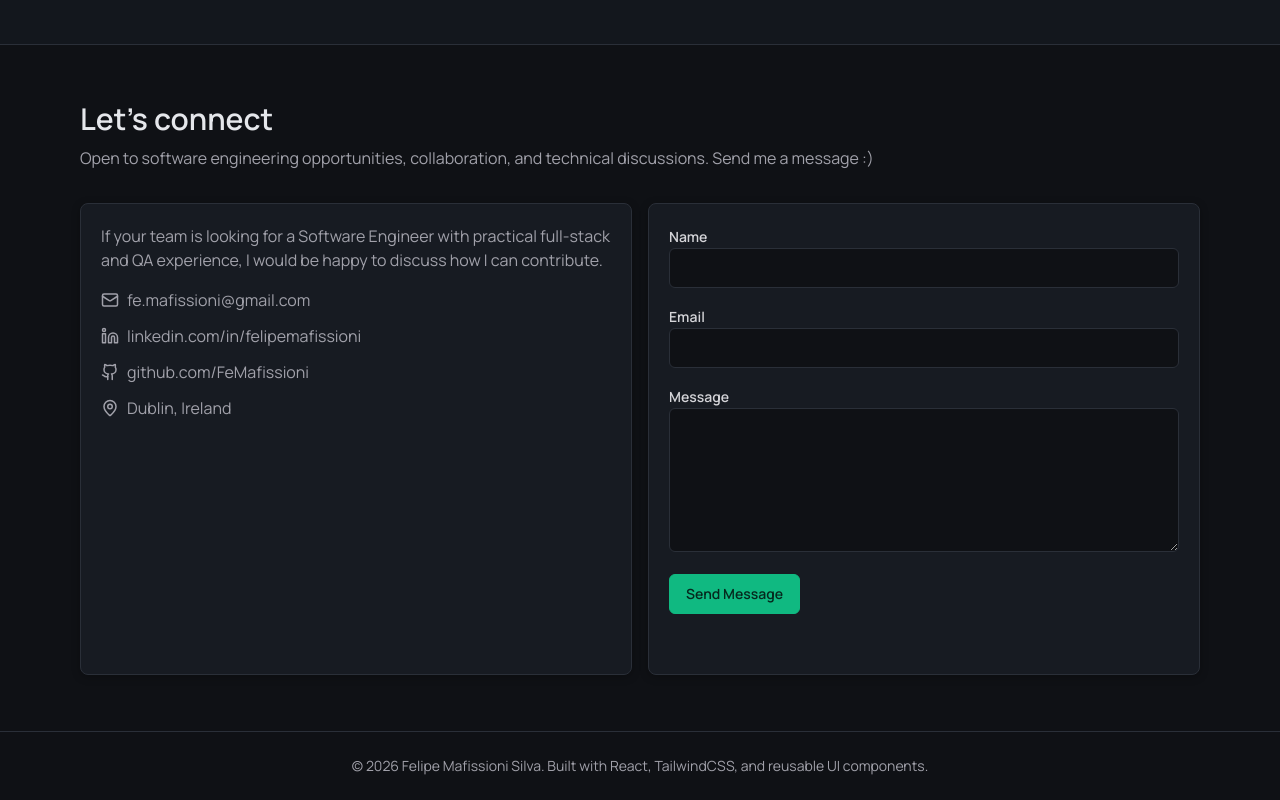
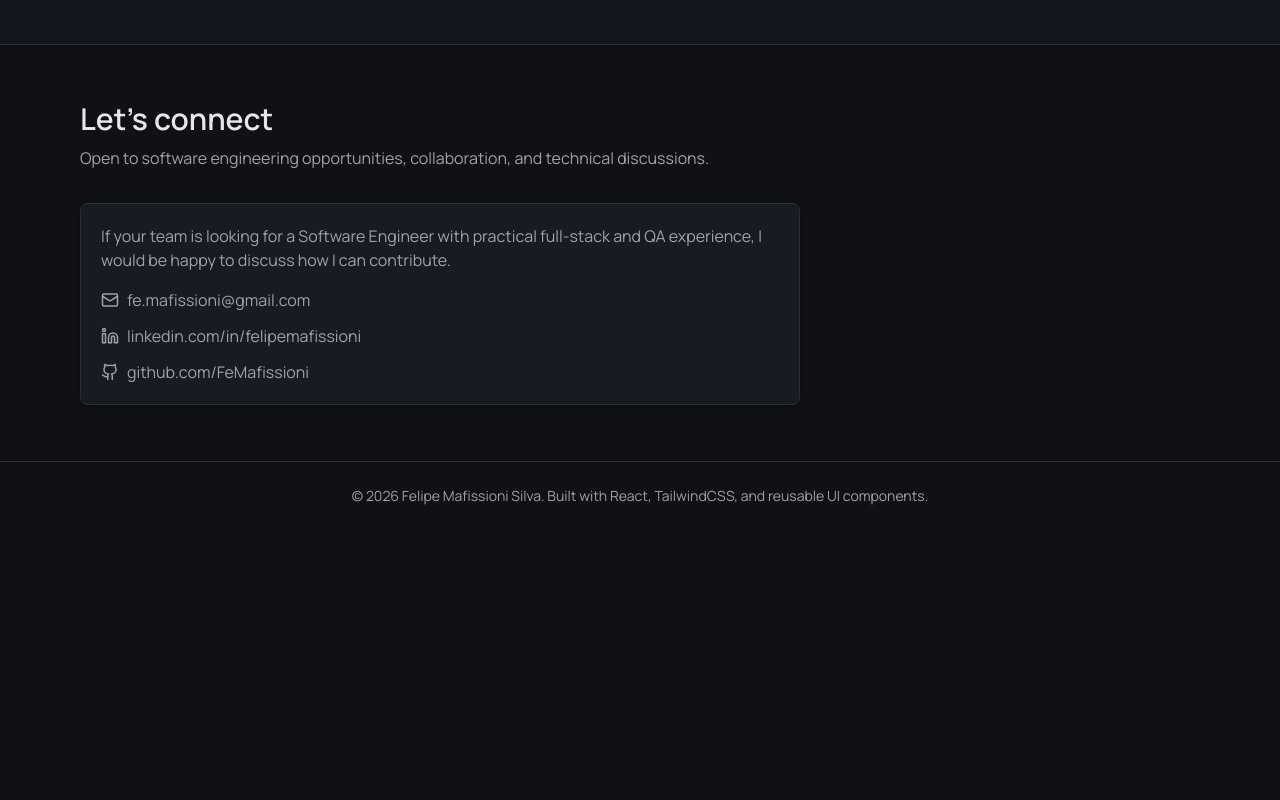
Before and after one commit to FeMafissioni/portfolio-mafissioni-dev, a React (Vite) app: page / in a window 1280 px wide. Shown: the part 3193-3993 px from the top of the page. After the commit the page ends 3723 px from the top, so only its background shows below. Built offline with nearby package versions, Linux system fonts and the light colour scheme.

Commit message:
Feat: Update CV and added ggym ai assist link repo

```diff
--- a/src/App.jsx
+++ b/src/App.jsx
@@ -13,7 +13,6 @@ import {
   Languages,
   Linkedin,
   Mail,
-  MapPin,
   Menu,
   X,
 } from "lucide-react";
@@ -40,8 +39,6 @@ import { GrOracle } from "react-icons/gr";
 import { Button } from "./components/ui/button";
 import { Card, CardDescription, CardTitle } from "./components/ui/card";
 import { Badge } from "./components/ui/badge";
-import { Input } from "./components/ui/input";
-import { Textarea } from "./components/ui/textarea";
 import { SectionHeader } from "./components/ui/section-header";
 
 const resumeFiles = {
@@ -54,8 +51,6 @@ const resumeFiles = {
     download: "Felipe_Curriculum_ATS_MAR2026_PT.pdf",
   },
 };
-
-const contactFormEndpoint = "https://formsubmit.co/ajax/32b891c9c489b0852b0ac8e64ee96a6d";
 
 const marketPlatformGallery = {
   en: [
@@ -222,8 +217,7 @@ const translations = {
               "The workflow became faster and more consistent, with clearer visibility of progression trends. The bot is available on Telegram as Gym Assist Bot (@GymAiMafissioniBot).",
           },
           tags: ["Node.js", "TypeScript", "Telegram Bot API", "PostgreSQL", "Railway", "ChatGPT API"],
-          githubUrl:
-            "https://github.com/search?q=user%3AFeMafissioni+gym+assist+bot&type=repositories",
+          githubUrl: "https://github.com/FeMafissioni/gym-ai-assistant",
         },
         {
           slug: "market-price-platform",
@@ -321,7 +315,7 @@ const translations = {
           period: "2023",
         },
         {
-          title: "Azure Pipelines CI/CD, Docker, and Kubernetes in Azure DevOps",
+          title: "Azure Pipelines - CI/CD, Docker and Kubernetes in Azure DevOps",
           institution: "Azure DevOps",
           period: "Current",
         },
@@ -376,17 +370,9 @@ const translations = {
       eyebrow: "Contact",
       title: "Let's connect",
       subtitle:
-        "Open to software engineering opportunities, collaboration, and technical discussions. Send me a message :)",
+        "Open to software engineering opportunities, collaboration, and technical discussions.",
       intro:
         "If your team is looking for a Software Engineer with practical full-stack and QA experience, I would be happy to discuss how I can contribute.",
-      nameLabel: "Name",
-      emailLabel: "Email",
-      messageLabel: "Message",
-      submitLabel: "Send Message",
-      submittingLabel: "Sending...",
-      invalidMessage: "Please fill out all fields before sending your message.",
-      successMessage: "Thanks. Your message was sent successfully.",
-      errorMessage: "There was a problem sending your message. Please try again or email me directly.",
     },
     footer: "Built with React, TailwindCSS, and reusable UI components.",
   },
@@ -485,8 +471,7 @@ const translations = {
               "O acompanhamento de treino ficou mais consistente e orientado por dados, com feedback recorrente de performance. O bot está disponível como Gym Assist Bot (@GymAiMafissioniBot).",
           },
           tags: ["Node.js", "TypeScript", "Telegram Bot API", "PostgreSQL", "Railway", "ChatGPT API"],
-          githubUrl:
-            "https://github.com/search?q=user%3AFeMafissioni+gym+assist+bot&type=repositories",
+          githubUrl: "https://github.com/FeMafissioni/gym-ai-assistant",
         },
         {
           slug: "market-price-platform",
@@ -639,17 +624,9 @@ const translations = {
       eyebrow: "Contato",
       title: "Vamos nos conectar",
       subtitle:
-        "Aberto a oportunidades em engenharia de software, colaboração e discussões técnicas. Mande uma mensagem :)",
+        "Aberto a oportunidades em engenharia de software, colaboração e discussões técnicas.",
       intro:
         "Se seu time procura um Software Engineer com experiência prática em full-stack e QA, posso contribuir com foco em qualidade e entrega de valor.",
-      nameLabel: "Nome",
-      emailLabel: "Email",
-      messageLabel: "Mensagem",
-      submitLabel: "Enviar Mensagem",
-      submittingLabel: "Enviando...",
-      invalidMessage: "Por favor, preencha todos os campos antes de enviar sua mensagem.",
-      successMessage: "Obrigado. Sua mensagem foi enviada com sucesso.",
-      errorMessage: "Houve um problema ao enviar sua mensagem. Tente novamente ou me envie um email direto.",
     },
     footer: "Construído com React, TailwindCSS e componentes de UI reutilizáveis.",
   },
@@ -886,8 +863,6 @@ function App() {
   const [projectSlug, setProjectSlug] = useState(getInitialProjectSlug);
   const [videoLoadError, setVideoLoadError] = useState(false);
   const [activeSection, setActiveSection] = useState("about");
-  const [formMessage, setFormMessage] = useState("");
-  const [formStatus, setFormStatus] = useState("idle");
 
   const currentYear = useMemo(() => new Date().getFullYear(), []);
   const t = translations[language];
@@ -903,8 +878,6 @@ function App() {
   useEffect(() => {
     window.localStorage.setItem("portfolio-language", language);
     document.documentElement.lang = language === "pt" ? "pt-BR" : "en";
-    setFormMessage("");
-    setFormStatus("idle");
   }, [language]);
 
   useEffect(() => {
@@ -953,54 +926,6 @@ function App() {
 
   const toggleLanguage = () => {
     setLanguage((current) => (current === "en" ? "pt" : "en"));
-  };
-
-  const handleSubmit = async (event) => {
-    event.preventDefault();
-    const form = event.currentTarget;
-
-    if (!form.checkValidity()) {
-      setFormStatus("error");
-      setFormMessage(t.contact.invalidMessage);
-      return;
-    }
-
-    const formData = new FormData(form);
-
-    if (formData.get("_honey")) {
-      form.reset();
-      setFormStatus("success");
-      setFormMessage(t.contact.successMessage);
-      return;
-    }
-
-    formData.append("_subject", "New portfolio contact message");
-    formData.append("_replyto", String(formData.get("email") ?? ""));
-    formData.append("_template", "table");
-
-    setFormStatus("submitting");
-    setFormMessage("");
-
-    try {
-      const response = await fetch(contactFormEndpoint, {
-        method: "POST",
-        headers: {
-          Accept: "application/json",
-        },
-        body: formData,
-      });
-
-      if (!response.ok) {
-        throw new Error("Contact form request failed");
-      }
-
-      setFormStatus("success");
-      setFormMessage(t.contact.successMessage);
-      form.reset();
-    } catch {
-      setFormStatus("error");
-      setFormMessage(t.contact.errorMessage);
-    }
   };
 
   return (
@@ -1625,7 +1550,7 @@ function App() {
             <section id="contact" className="mx-auto w-[min(1120px,92%)] py-14">
               <SectionHeader title={t.contact.title} subtitle={t.contact.subtitle} />
 
-              <div className="grid gap-4 lg:grid-cols-2">
+              <div className="max-w-[720px]">
                 <Card className="space-y-4">
                   <CardDescription>{t.contact.intro}</CardDescription>
 
@@ -1649,60 +1574,7 @@ function App() {
                     >
                       <Github size={18} aria-hidden="true" /> github.com/FeMafissioni
                     </a>
-                    <p className="flex items-center gap-2">
-                      <MapPin size={18} aria-hidden="true" /> Dublin, Ireland
-                    </p>
                   </div>
-                </Card>
-
-                <Card as="div">
-                  <form className="space-y-4" onSubmit={handleSubmit} noValidate>
-                    <div className="hidden" aria-hidden="true">
-                      <label htmlFor="_honey">Do not fill this field</label>
-                      <input id="_honey" name="_honey" type="text" tabIndex="-1" autoComplete="off" />
-                    </div>
-
-                    <div className="space-y-1.5">
-                      <label className="text-sm font-semibold text-[#D4D4D8]" htmlFor="name">
-                        {t.contact.nameLabel}
-                      </label>
-                      <Input id="name" name="name" autoComplete="name" required />
-                    </div>
-
-                    <div className="space-y-1.5">
-                      <label className="text-sm font-semibold text-[#D4D4D8]" htmlFor="email">
-                        {t.contact.emailLabel}
-                      </label>
-                      <Input id="email" name="email" type="email" autoComplete="email" required />
-                    </div>
-
-                    <div className="space-y-1.5">
-                      <label className="text-sm font-semibold text-[#D4D4D8]" htmlFor="message">
-                        {t.contact.messageLabel}
-                      </label>
-                      <Textarea id="message" name="message" required />
-                    </div>
-
-                    <Button type="submit" className="w-full sm:w-auto" disabled={formStatus === "submitting"}>
-                      {formStatus === "submitting" ? t.contact.submittingLabel : t.contact.submitLabel}
-                    </Button>
-
-                    <p
-                      className={`min-h-6 text-sm font-semibold ${
-                        formStatus === "error"
-                          ? "text-[#F59E0B]"
-                          : formStatus === "success"
-                            ? "text-[#34D399]"
-                            : formStatus === "submitting"
-                              ? "text-[#A1A1AA]"
-                              : "text-[#A1A1AA]"
-                      }`}
-                      role="status"
-                      aria-live="polite"
-                    >
-                      {formMessage}
-                    </p>
-                  </form>
                 </Card>
               </div>
             </section>
```
Also changed, not shown: 7 other files (tests, documents, lock files or other folders).
